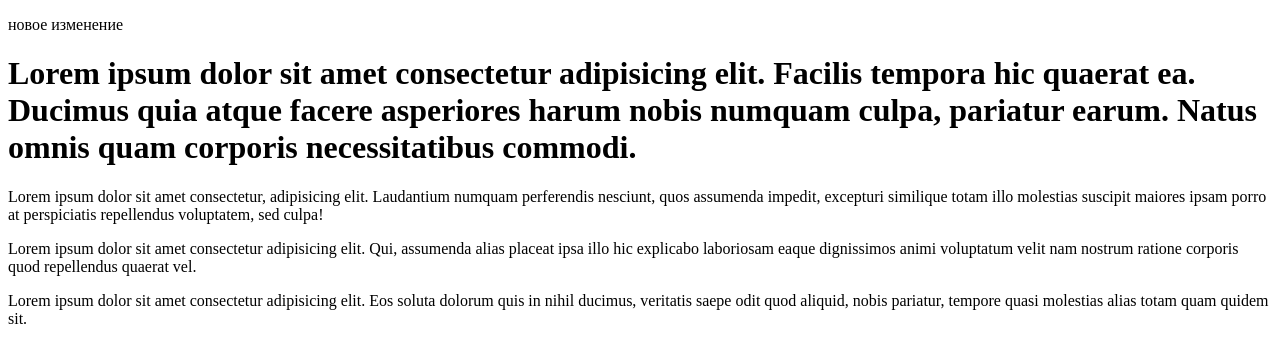
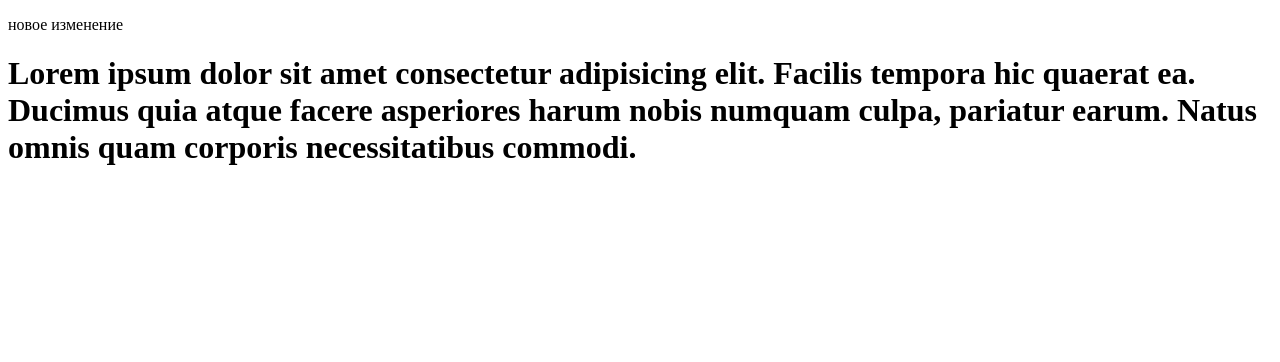
Before and after one commit to Wirci/site, a plain HTML site: page index.html in a window 1280 px wide. Drawn offline with Linux system fonts and the light colour scheme.

Commit message:
fourth commit

```diff
--- a/index.html
+++ b/index.html
@@ -8,8 +8,5 @@
 <body>
     <p>новое изменение </p>
     <h1>Lorem ipsum dolor sit amet consectetur adipisicing elit. Facilis tempora hic quaerat ea. Ducimus quia atque facere asperiores harum nobis numquam culpa, pariatur earum. Natus omnis quam corporis necessitatibus commodi.</h1>
-    <p>Lorem ipsum dolor sit amet consectetur, adipisicing elit. Laudantium numquam perferendis nesciunt, quos assumenda impedit, excepturi similique totam illo molestias suscipit maiores ipsam porro at perspiciatis repellendus voluptatem, sed culpa!</p>
-    <p>Lorem ipsum dolor sit amet consectetur adipisicing elit. Qui, assumenda alias placeat ipsa illo hic explicabo laboriosam eaque dignissimos animi voluptatum velit nam nostrum ratione corporis quod repellendus quaerat vel.</p>
-    <p>Lorem ipsum dolor sit amet consectetur adipisicing elit. Eos soluta dolorum quis in nihil ducimus, veritatis saepe odit quod aliquid, nobis pariatur, tempore quasi molestias alias totam quam quidem sit.</p>
 </body>
 </html>
```
